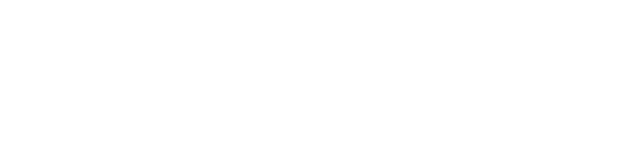
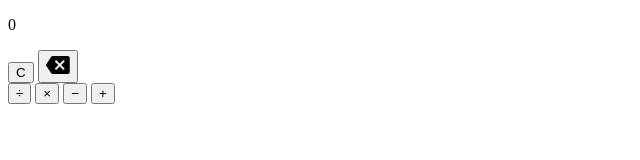
Before and after one commit to DarushDev/my-javascript-calculator, a plain HTML site: page index.html in a window 1280 px wide. Shown: the whole page, without its empty margins (0-640 px from the left). Drawn offline with nearby package versions, Linux system fonts and the light colour scheme.

Commit message:
Add calculator operators

```diff
--- a/index.html
+++ b/index.html
@@ -9,6 +9,28 @@
 </head>
 <body>
 
+<div class="calc_body raisedbox">
+
+    <div class="calc_result">
+        <div id="distinct_result_main">
+            <p id="distinct_result"></p>
+        </div>
+        <p id="total_result">0</p>
+    </div>
+
+    <div id="calc_clear">
+        <button id="btn-clear" class="button_clear">C</button>
+        <button id="btn-backspace" class="button_clear"><i class="material-icons" id="backspace">backspace</i></button>
+    </div>
+
+    <div class="calc_operators">
+        <button id="btn-divide" class="button_operator btn">&divide;</button>
+        <button id="btn-times" class="button_operator">&times;</button>
+        <button id="btn-minus" class="button_operator">&minus;</button>
+        <button id="btn-plus" class="button_operator">&plus;</button>
+    </div>
+
+</div>
 
 </body>
 </html>
```
